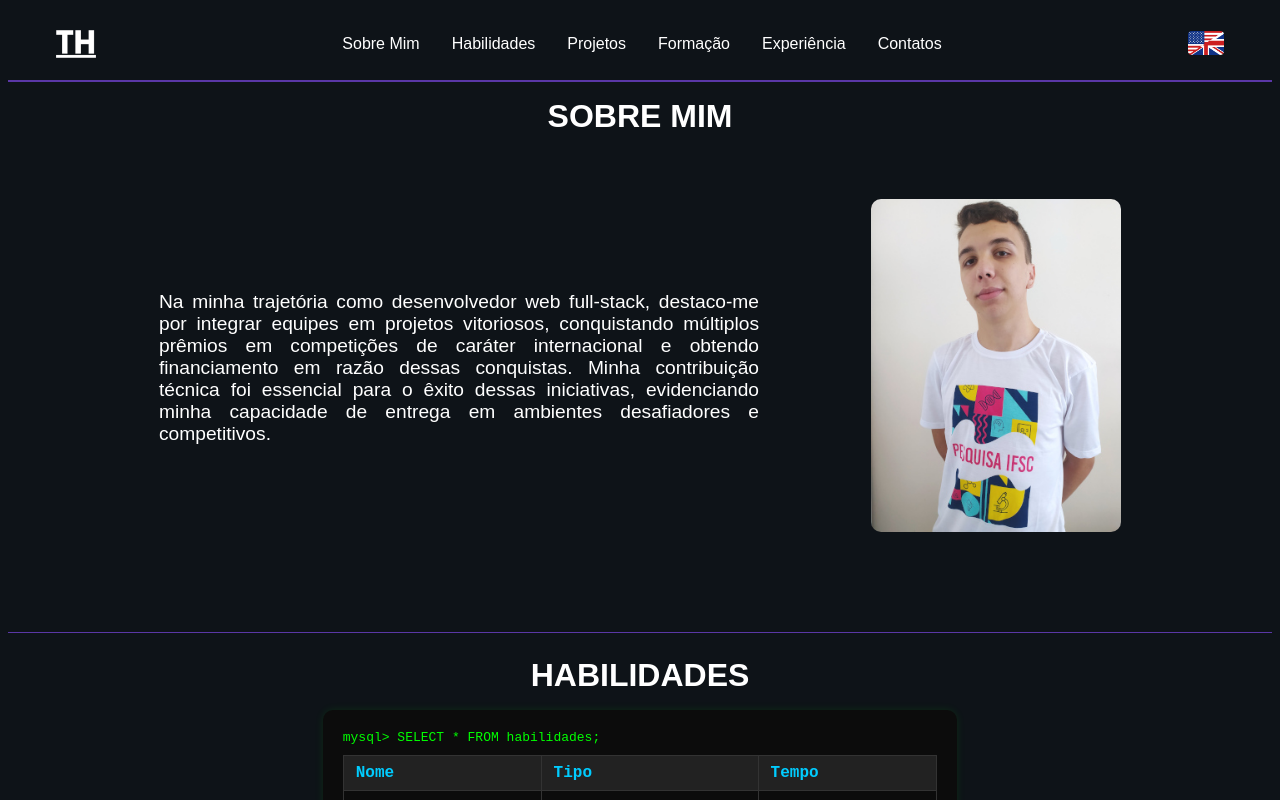
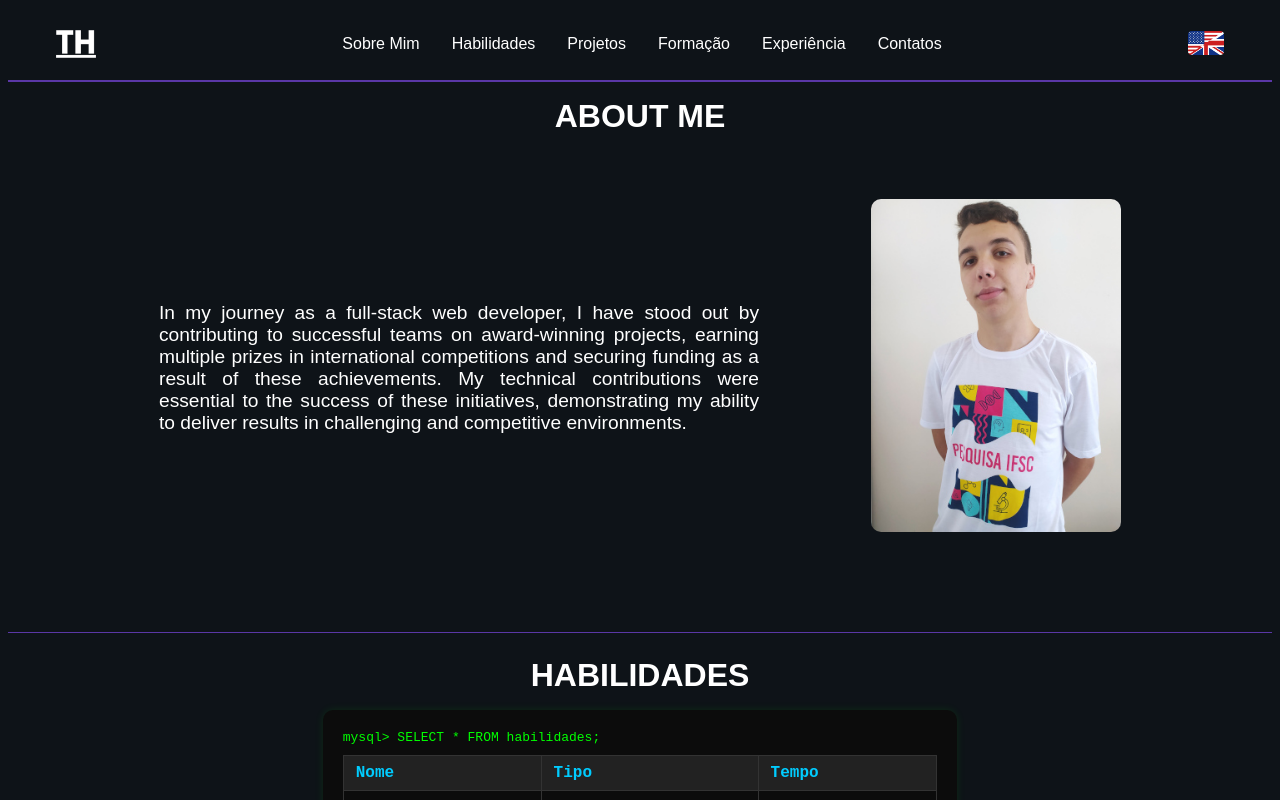
Before and after one commit to Thiago0808/portfolio, a React (Vite) app: page / in a window 1280 px wide. Shown: the top 800 px of the page. Built offline with nearby package versions, Linux system fonts and the light colour scheme; a web font is replaced by a local one.

Commit message:
feat: Adiciona inglês no sobre

```diff
--- a/src/sections/about/index.tsx
+++ b/src/sections/about/index.tsx
@@ -7,17 +7,22 @@ import type { SectionsProps } from '../../App';
 function About({ language }: SectionsProps) {
   return (
     <div className="about" id="sobre-mim">
-      <SectionTitle title={"SOBRE MIM"} positioning='MID-LEFT' />
+      <SectionTitle title={language == 'en' ? "ABOUT ME" : "SOBRE MIM"} positioning='MID-LEFT' />
 
       <div className="about-content">
         <div className="about-text">
           <p>
-            Na minha trajetória como desenvolvedor web full-stack, destaco-me por integrar equipes em projetos vitoriosos, conquistando múltiplos prêmios em competições de caráter internacional e obtendo financiamento em razão dessas conquistas. Minha contribuição técnica foi essencial para o êxito dessas iniciativas, evidenciando minha capacidade de entrega em ambientes desafiadores e competitivos.
+            {
+            language == 'en' ?
+              "In my journey as a full-stack web developer, I have stood out by contributing to successful teams on award-winning projects, earning multiple prizes in international competitions and securing funding as a result of these achievements. My technical contributions were essential to the success of these initiatives, demonstrating my ability to deliver results in challenging and competitive environments."
+              :
+              "Na minha trajetória como desenvolvedor web full-stack, destaco-me por integrar equipes em projetos vitoriosos, conquistando múltiplos prêmios em competições de caráter internacional e obtendo financiamento em razão dessas conquistas. Minha contribuição técnica foi essencial para o êxito dessas iniciativas, evidenciando minha capacidade de entrega em ambientes desafiadores e competitivos."
+            }
           </p>
         </div>
 
         <div className="about-image">
-          <img src={aboutImg} alt="Foto de perfil" />
+          <img src={aboutImg} alt={language == 'en' ? "Profile Foto" : "Foto de perfil"} />
         </div>
       </div>
     </div>
```
